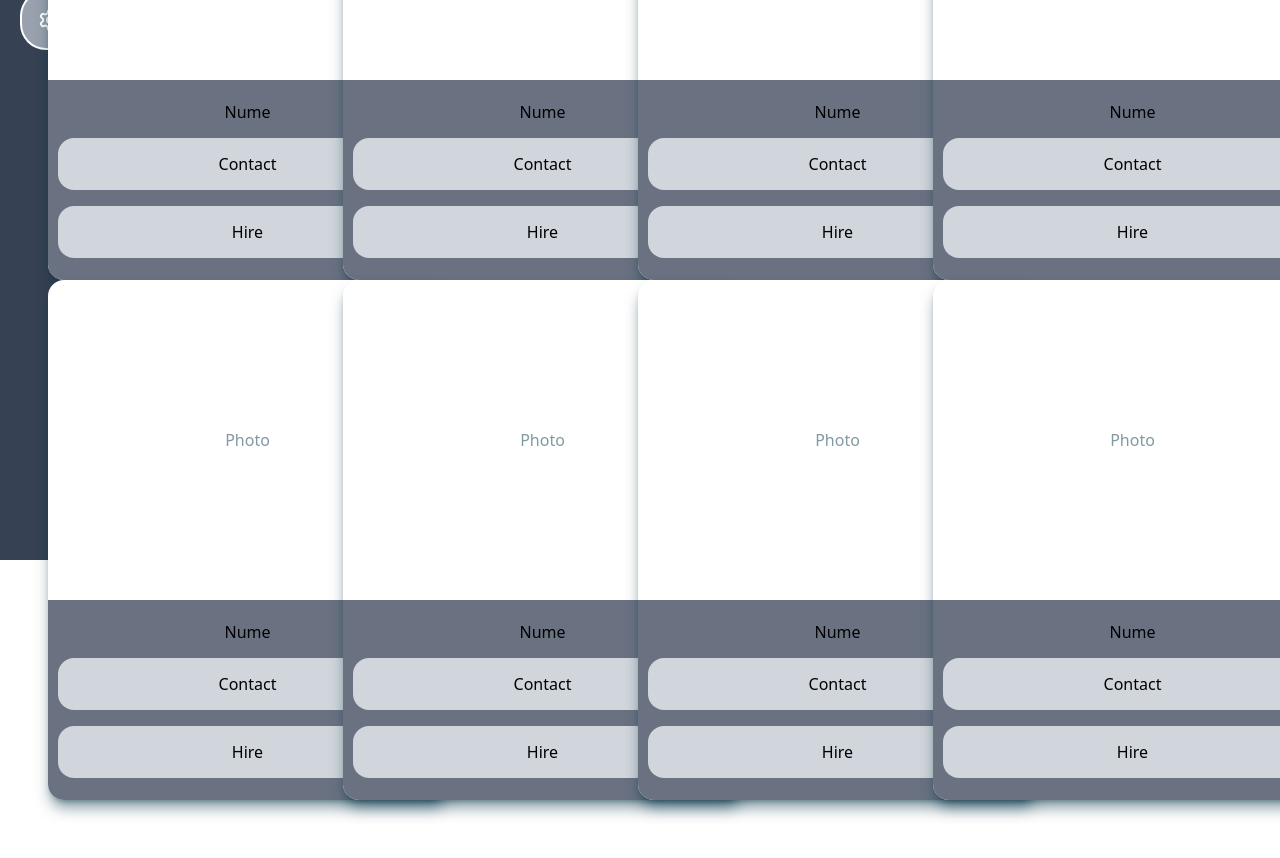
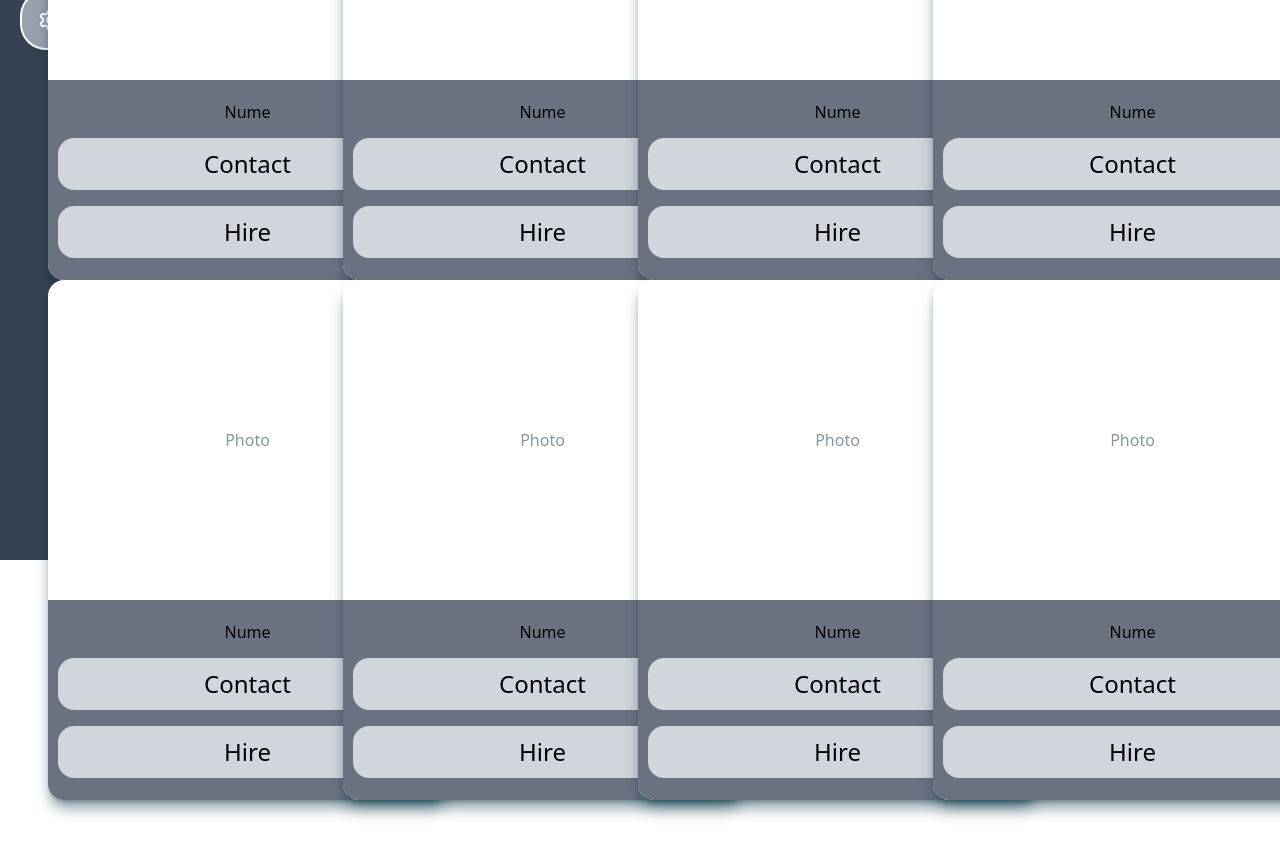
Before and after one commit to Lucaa20004/Meniu, a React (Vite) app: page / in a window 1280 px wide. Shown: the part 240-1098 px from the top of the page. Built offline with nearby package versions, Linux system fonts and the light colour scheme.

Commit message:
Butoanele fiecarui angajat a fost modificat

```diff
--- a/src/App.jsx
+++ b/src/App.jsx
@@ -1,4 +1,4 @@
-import { LogOutIcon, SearchIcon, SettingsIcon, UserIcon } from 'lucide-react'
+import { HeadsetIcon, LogOutIcon, SearchIcon, SettingsIcon, UserIcon } from 'lucide-react'
 import React from 'react'
 
 const App = () => {
@@ -18,8 +18,8 @@ const App = () => {
         </div>
         <div className="flex flex-col items-center justify-center h-50 w-100 bg-gray-500 rounded-b-2xl">
           <div className="flex items-center justify-center text-black h-13 w-100 rounded-2xl">Nume</div>
-          <div className="flex items-center justify-center text-black bg-gray-300 h-13 w-95 rounded-2xl">Contact</div>
-          <div className="flex items-center justify-center text-black bg-gray-300 h-13 w-95 m-4 rounded-2xl">Hire</div>
+          <div className="flex items-center justify-center text-black bg-gray-300 h-13 w-95 rounded-2xl text-2xl hover:text-cyan-600 hover:ring-2 hover:bg-gray-700 transition duration-400">  Contact</div>
+          <div className="flex items-center justify-center text-black bg-gray-300 h-13 w-95 m-4 rounded-2xl text-2xl hover:text-cyan-600 hover:ring-2 hover:bg-gray-700 transition duration-400">Hire</div>
         </div>
       </div>
 
@@ -29,8 +29,8 @@ const App = () => {
         </div>
         <div className="flex flex-col items-center justify-center h-50 w-100 bg-gray-500 rounded-b-2xl">
           <div className="flex items-center justify-center text-black h-13 w-100 rounded-2xl">Nume</div>
-          <div className="flex items-center justify-center text-black bg-gray-300 h-13 w-95 rounded-2xl">Contact</div>
-          <div className="flex items-center justify-center text-black bg-gray-300 h-13 w-95 m-4 rounded-2xl">Hire</div>
+          <div className="flex items-center justify-center text-black bg-gray-300 h-13 w-95 rounded-2xl text-2xl hover:text-cyan-600 hover:ring-2 hover:bg-gray-700 transition duration-400">Contact</div>
+          <div className="flex items-center justify-center text-black bg-gray-300 h-13 w-95 m-4 rounded-2xl text-2xl hover:text-cyan-600 hover:ring-2 hover:bg-gray-700 transition duration-400">Hire</div>
         </div>
       </div>
 
@@ -40,8 +40,8 @@ const App = () => {
         </div>
         <div className="flex flex-col items-center justify-center h-50 w-100 bg-gray-500 rounded-b-2xl">
           <div className="flex items-center justify-center text-black h-13 w-100 rounded-2xl">Nume</div>
-          <div className="flex items-center justify-center text-black bg-gray-300 h-13 w-95 rounded-2xl">Contact</div>
-          <div className="flex items-center justify-center text-black bg-gray-300 h-13 w-95 m-4 rounded-2xl">Hire</div>
+          <div className="flex items-center justify-center text-black bg-gray-300 h-13 w-95 rounded-2xl text-2xl hover:text-cyan-600 hover:ring-2 hover:bg-gray-700 transition duration-400">Contact</div>
+          <div className="flex items-center justify-center text-black bg-gray-300 h-13 w-95 m-4 rounded-2xl text-2xl hover:text-cyan-600 hover:ring-2 hover:bg-gray-700 transition duration-400">Hire</div>
         </div>
       </div>
 
@@ -51,8 +51,8 @@ const App = () => {
         </div>
         <div className="flex flex-col items-center justify-center h-50 w-100 bg-gray-500 rounded-b-2xl">
           <div className="flex items-center justify-center text-black h-13 w-100 rounded-2xl">Nume</div>
-          <div className="flex items-center justify-center text-black bg-gray-300 h-13 w-95 rounded-2xl">Contact</div>
-          <div className="flex items-center justify-center text-black bg-gray-300 h-13 w-95 m-4 rounded-2xl">Hire</div>
+          <div className="flex items-center justify-center text-black bg-gray-300 h-13 w-95 rounded-2xl text-2xl hover:text-cyan-600 hover:ring-2 hover:bg-gray-700 transition duration-400">Contact</div>
+          <div className="flex items-center justify-center text-black bg-gray-300 h-13 w-95 m-4 rounded-2xl text-2xl hover:text-cyan-600 hover:ring-2 hover:bg-gray-700 transition duration-400">Hire</div>
         </div>
       </div>
 
@@ -62,8 +62,8 @@ const App = () => {
         </div>
         <div className="flex flex-col items-center justify-center h-50 w-100 bg-gray-500 rounded-b-2xl">
           <div className="flex items-center justify-center text-black h-13 w-100 rounded-2xl">Nume</div>
-          <div className="flex items-center justify-center text-black bg-gray-300 h-13 w-95 rounded-2xl">Contact</div>
-          <div className="flex items-center justify-center text-black bg-gray-300 h-13 w-95 m-4 rounded-2xl">Hire</div>
+          <div className="flex items-center justify-center text-black bg-gray-300 h-13 w-95 rounded-2xl text-2xl hover:text-cyan-600 hover:ring-2 hover:bg-gray-700 transition duration-400">Contact</div>
+          <div className="flex items-center justify-center text-black bg-gray-300 h-13 w-95 m-4 rounded-2xl text-2xl hover:text-cyan-600 hover:ring-2 hover:bg-gray-700 transition duration-400">Hire</div>
         </div>
       </div>
 
@@ -73,8 +73,8 @@ const App = () => {
         </div>
         <div className="flex flex-col items-center justify-center h-50 w-100 bg-gray-500 rounded-b-2xl">
           <div className="flex items-center justify-center text-black h-13 w-100 rounded-2xl">Nume</div>
-          <div className="flex items-center justify-center text-black bg-gray-300 h-13 w-95 rounded-2xl">Contact</div>
-          <div className="flex items-center justify-center text-black bg-gray-300 h-13 w-95 m-4 rounded-2xl">Hire</div>
+          <div className="flex items-center justify-center text-black bg-gray-300 h-13 w-95 rounded-2xl text-2xl hover:text-cyan-600 hover:ring-2 hover:bg-gray-700 transition duration-400">Contact</div>
+          <div className="flex items-center justify-center text-black bg-gray-300 h-13 w-95 m-4 rounded-2xl text-2xl hover:text-cyan-600 hover:ring-2 hover:bg-gray-700 transition duration-400">Hire</div>
         </div>
       </div>
 
@@ -84,8 +84,8 @@ const App = () => {
         </div>
         <div className="flex flex-col items-center justify-center h-50 w-100 bg-gray-500 rounded-b-2xl">
           <div className="flex items-center justify-center text-black h-13 w-100 rounded-2xl">Nume</div>
-          <div className="flex items-center justify-center text-black bg-gray-300 h-13 w-95 rounded-2xl">Contact</div>
-          <div className="flex items-center justify-center text-black bg-gray-300 h-13 w-95 m-4 rounded-2xl">Hire</div>
+          <div className="flex items-center justify-center text-black bg-gray-300 h-13 w-95 rounded-2xl text-2xl hover:text-cyan-600 hover:ring-2 hover:bg-gray-700 transition duration-400">Contact</div>
+          <div className="flex items-center justify-center text-black bg-gray-300 h-13 w-95 m-4 rounded-2xl text-2xl hover:text-cyan-600 hover:ring-2 hover:bg-gray-700 transition duration-400">Hire</div>
         </div>
       </div>
 
@@ -95,8 +95,8 @@ const App = () => {
         </div>
         <div className="flex flex-col items-center justify-center h-50 w-100 bg-gray-500 rounded-b-2xl">
           <div className="flex items-center justify-center text-black h-13 w-100 rounded-2xl">Nume</div>
-          <div className="flex items-center justify-center text-black bg-gray-300 h-13 w-95 rounded-2xl">Contact</div>
-          <div className="flex items-center justify-center text-black bg-gray-300 h-13 w-95 m-4 rounded-2xl">Hire</div>
+          <div className="flex items-center justify-center text-black bg-gray-300 h-13 w-95 rounded-2xl text-2xl hover:text-cyan-600 hover:ring-2 hover:bg-gray-700 transition duration-400">Contact</div>
+          <div className="flex items-center justify-center text-black bg-gray-300 h-13 w-95 m-4 rounded-2xl text-2xl hover:text-cyan-600 hover:ring-2 hover:bg-gray-700 transition duration-400">Hire</div>
         </div>
       </div>
 
```
